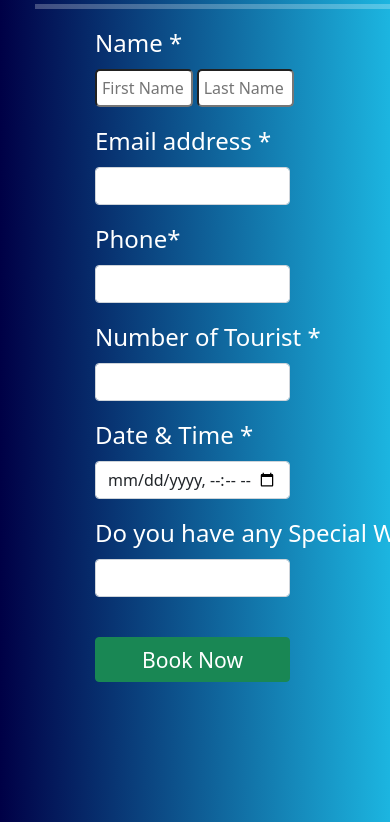
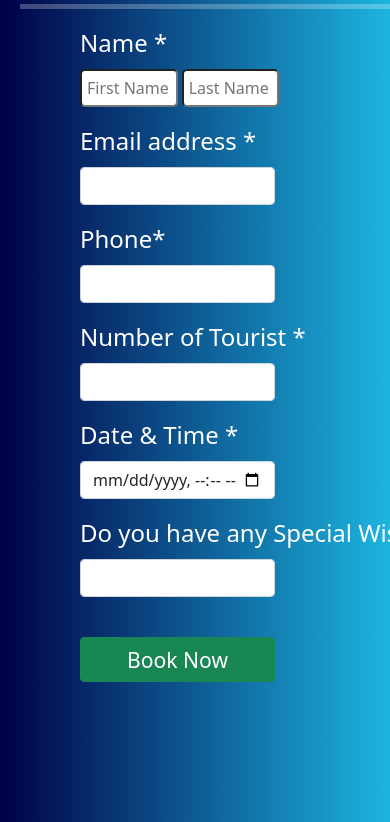
Before and after one commit to Abhi-369/Tourism, a plain HTML site: page book.html in a window 390 px wide. Shown: the part 181-1003 px from the top of the page. Drawn offline with nearby package versions, Linux system fonts and the light colour scheme.

Commit message:
css edited

```diff
--- a/CSS/book.css
+++ b/CSS/book.css
@@ -88,7 +88,7 @@ footer {
         background: linear-gradient(to right, #000046, #1cb5e0);
     }
     .frm{
-        margin-left: 5px;
+        margin-left: -10px;
     }
     img{
         display: none;
```
